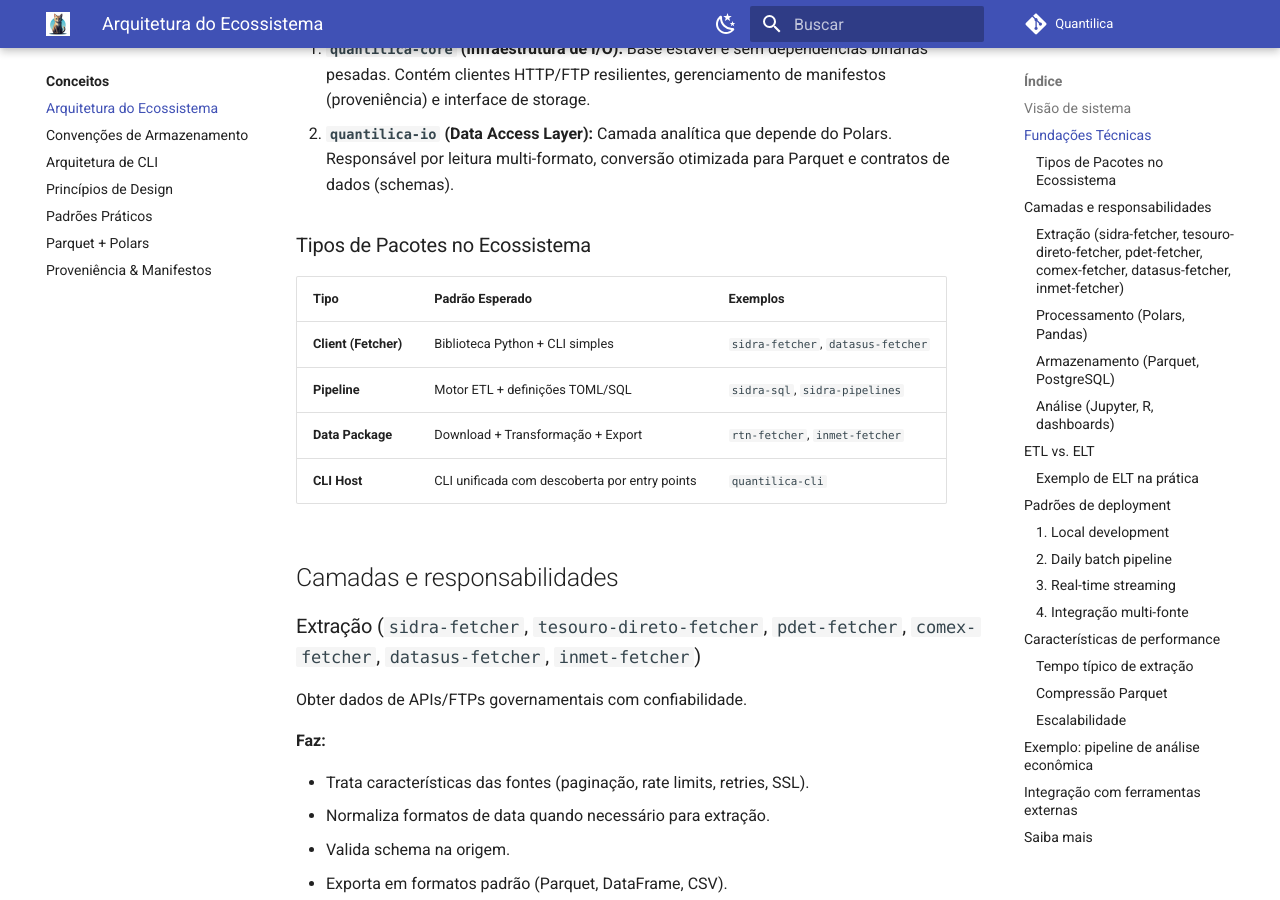
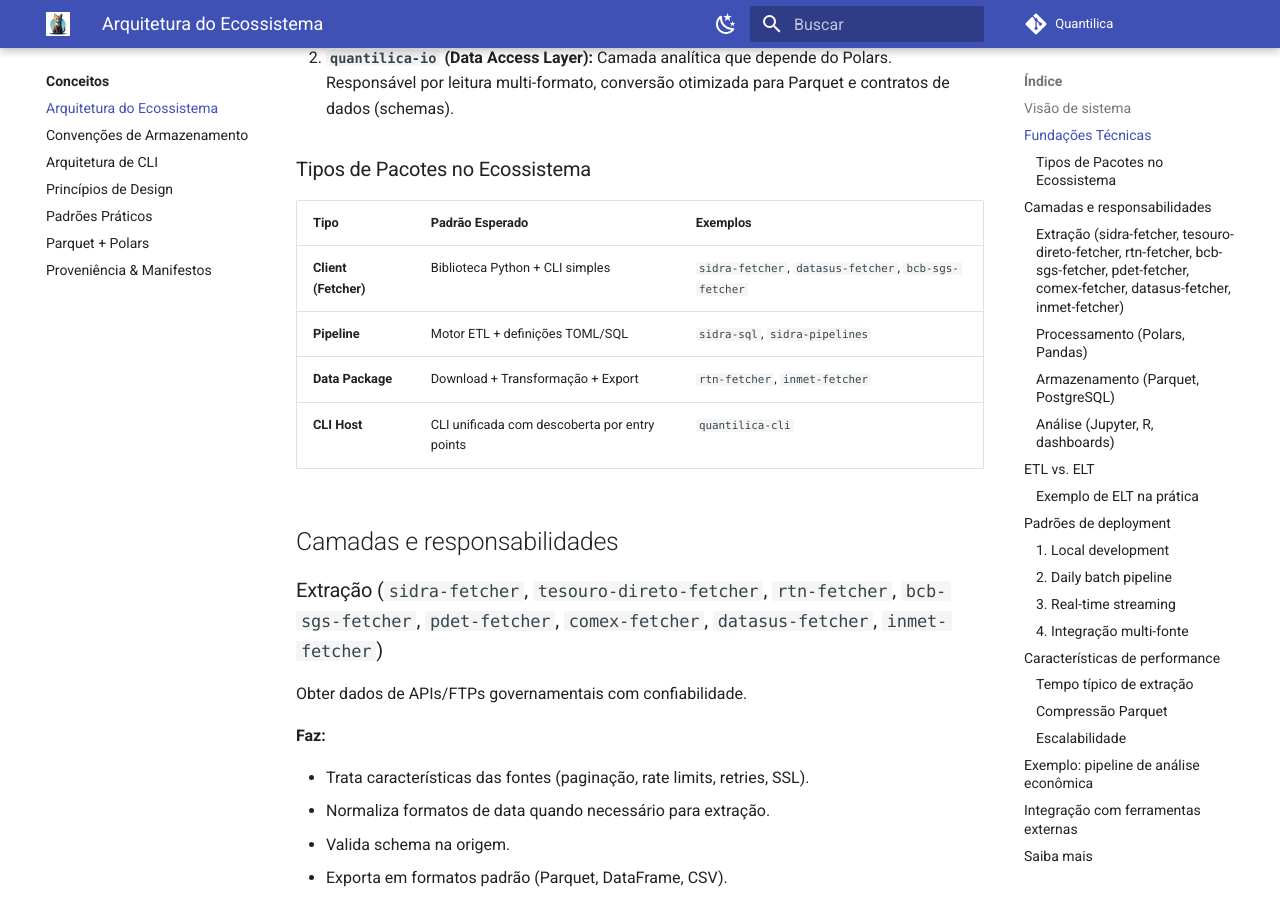
Before and after one commit to Quantilica/docs, an MkDocs documentation site: the page built from docs/concepts/arquitetura.md, in a window 1280 px wide and 900 px high, scrolled down 1042 px. Built offline with MkDocs 1.6.1 and Material for MkDocs 9.7.7, drawn with Linux system fonts in a browser that asks for light colours; some web fonts are replaced.

Commit message:
docs: incluir rtn-fetcher e bcb-sgs-fetcher na arquitetura do ecossistema
Dois fetchers eram omitidos do diagrama mermaid e das listas de ferramentas:
- rtn-fetcher (RTN/STN do Tesouro Nacional)
- bcb-sgs-fetcher (SGS do Banco Central)

Atualizações em concepts/arquitetura.md:
- Diagrama: adicionar Sources -->| arcos para RTN e BCB SGS
- Diagrama: conectar RTN e BCB ao Processing
- Tabela "Tipos de Pacotes": incluir bcb-sgs-fetcher como Client example
- Subtítulo "Extração": expandir lista de fetchers para 8

Co-Authored-By: Claude Haiku 4.5 <noreply@anthropic.com>

````diff
--- a/docs/concepts/arquitetura.md
+++ b/docs/concepts/arquitetura.md
@@ -6,11 +6,13 @@ Como o Ecossistema Quantilica é organizado e como as partes se conectam. Esta p
 
 ```mermaid
 graph TD
-    Sources["Fontes de Dados Governamentais<br/>(IBGE, Tesouro, Trabalho, Comércio, Saúde, Clima)"]
+    Sources["Fontes de Dados Governamentais<br/>(IBGE, Tesouro/STN, BCB, Trabalho, Comércio, Saúde, Clima)"]
 
     Sources -->|IBGE SIDRA| SF["sidra-fetcher"]
     Sources -->|IBGE SIDRA| SQL["sidra-sql"]
     Sources -->|Tesouro Direto| TD["tesouro-direto-fetcher"]
+    Sources -->|RTN/STN| RTN["rtn-fetcher"]
+    Sources -->|BCB SGS| BCB["bcb-sgs-fetcher"]
     Sources -->|RAIS/CAGED| PD["pdet-fetcher"]
     Sources -->|Siscomex| CX["comex-fetcher"]
     Sources -->|DATASUS| DS["datasus-fetcher"]
@@ -19,6 +21,8 @@ graph TD
     SF --> Processing["Processamento & Transformação<br/>(Polars vetorial / Pandas)"]
     SQL --> Processing
     TD --> Processing
+    RTN --> Processing
+    BCB --> Processing
     PD --> Processing
     CX --> Processing
     DS --> Processing
@@ -47,14 +51,14 @@ A fundação é dividida em dois pilares para equilibrar leveza e poder:
 
 | Tipo | Padrão Esperado | Exemplos |
 | :--- | :--- | :--- |
-| **Client (Fetcher)** | Biblioteca Python + CLI simples | `sidra-fetcher`, `datasus-fetcher` |
+| **Client (Fetcher)** | Biblioteca Python + CLI simples | `sidra-fetcher`, `datasus-fetcher`, `bcb-sgs-fetcher` |
 | **Pipeline** | Motor ETL + definições TOML/SQL | `sidra-sql`, `sidra-pipelines` |
 | **Data Package** | Download + Transformação + Export | `rtn-fetcher`, `inmet-fetcher` |
 | **CLI Host** | CLI unificada com descoberta por entry points | `quantilica-cli` |
 
 ## Camadas e responsabilidades
 
-### Extração (`sidra-fetcher`, `tesouro-direto-fetcher`, `pdet-fetcher`, `comex-fetcher`, `datasus-fetcher`, `inmet-fetcher`)
+### Extração (`sidra-fetcher`, `tesouro-direto-fetcher`, `rtn-fetcher`, `bcb-sgs-fetcher`, `pdet-fetcher`, `comex-fetcher`, `datasus-fetcher`, `inmet-fetcher`)
 
 Obter dados de APIs/FTPs governamentais com confiabilidade.
 
````
